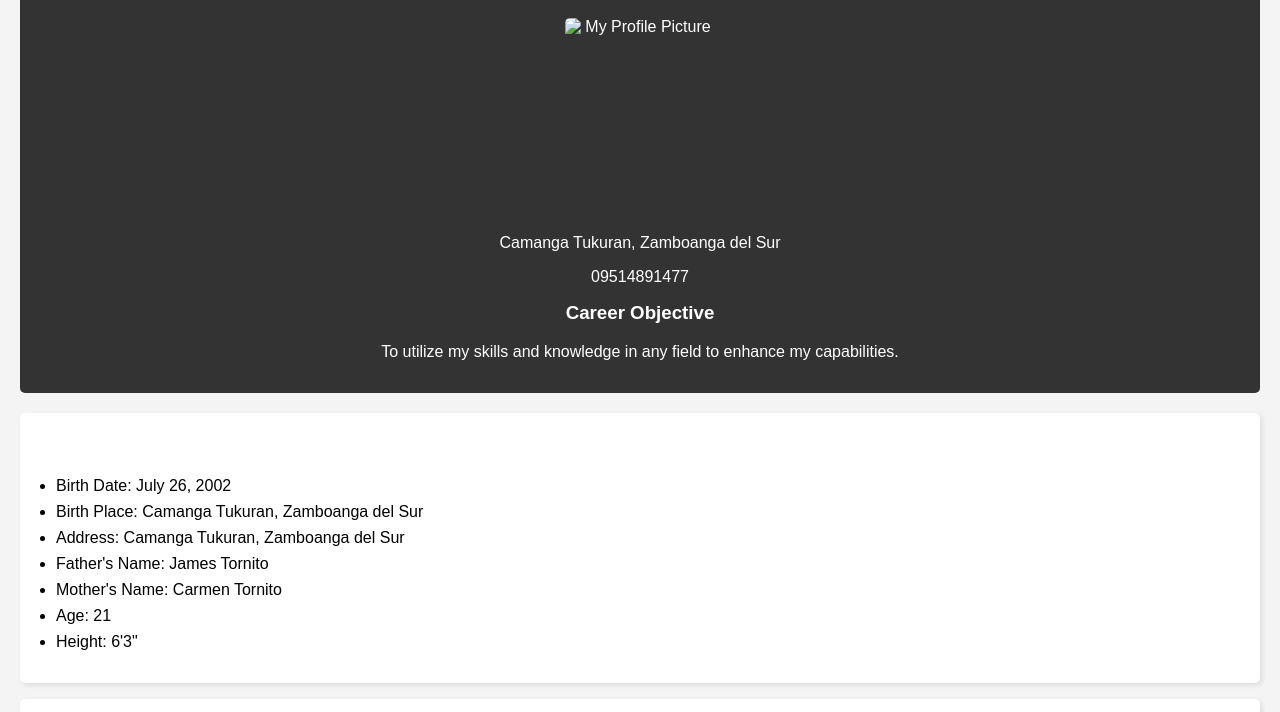
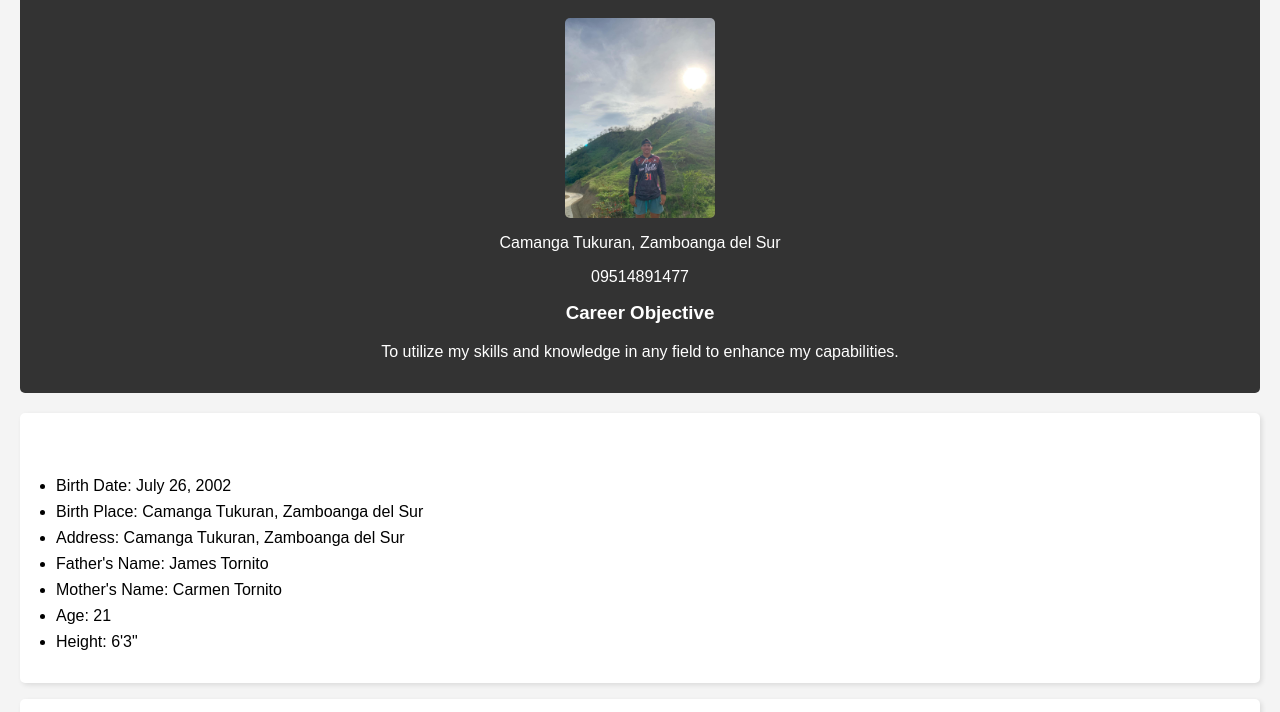
Before and after one commit to gwapo20601/jave, a plain HTML site: page index.html in a window 1280 px wide. Shown: the part 76-788 px from the top of the page. Drawn offline with Linux system fonts and the light colour scheme.

Commit message:
Update index.html

```diff
--- a/index.html
+++ b/index.html
@@ -62,7 +62,7 @@
 <body>
     <header>
         <h1>Rheinz Jave Tornito</h1>
-        <img src="IMG_me..jpg" alt="My Profile Picture" width="150" height="200">
+        <img src="1742884158445.jpg" alt="My Profile Picture" width="150" height="200">
         <p>Camanga Tukuran, Zamboanga del Sur</p>
         <p>09514891477</p>
         <h3>Career Objective</h3>
```
